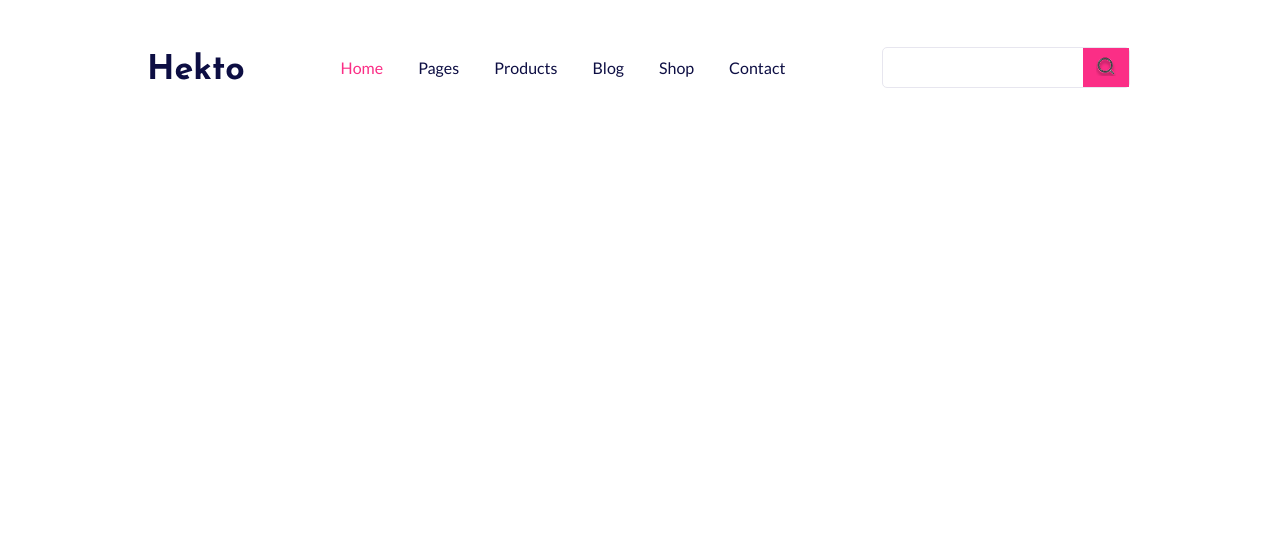
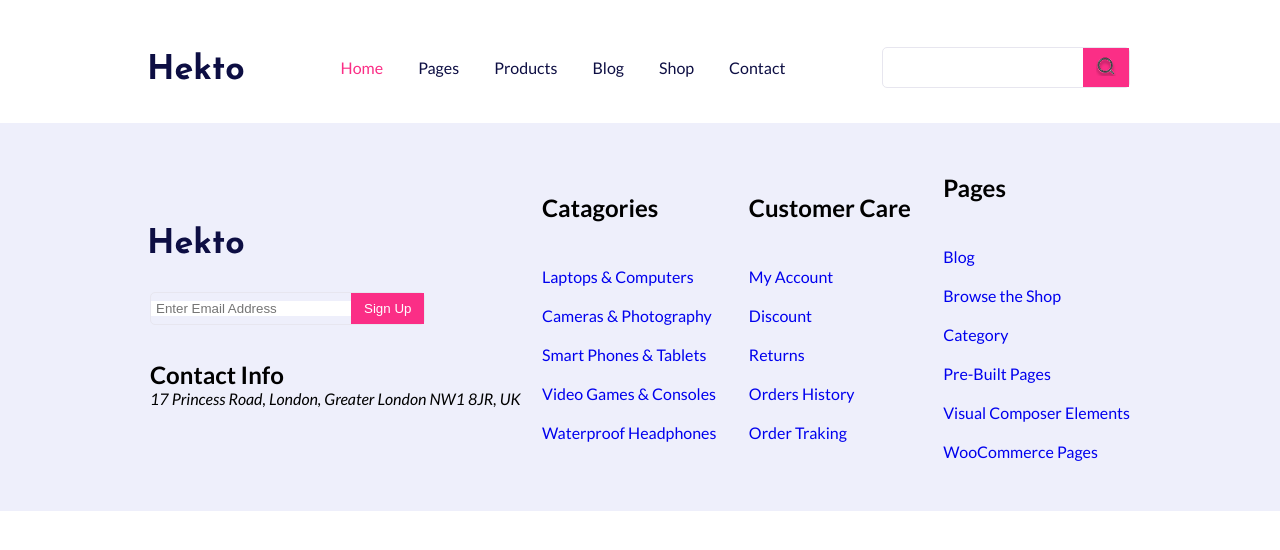
Before and after one commit to TasneemJarrar/hekto, a plain HTML site: page index.html in a window 1280 px wide. Drawn offline with Linux system fonts and the light colour scheme.

Commit message:
footer section creation

```diff
--- a/assets/base.css
+++ b/assets/base.css
@@ -38,3 +38,39 @@ ul{
 .btn-success{
   background-color: var(--succsscolor);
 }
+.text-white{
+  color: #fff;
+}
+.d-flex{
+  display: flex;
+}
+.flex-column{
+  flex-direction: column;
+}
+.gap-5{
+  gap: 5px;
+}
+.gap-10{
+  gap: 10px;
+}
+.gap-15{
+  gap: 15px;
+}
+.gap-20{
+  gap: 20px;
+}
+.gap-25{
+  gap: 25px;
+}
+.gap-30{
+  gap: 30px;
+}
+.gap-35{
+  gap: 35px;
+}
+.gap-40{
+  gap: 40px;
+}
+.gap-45{
+  gap: 45px;
+}
--- a/assets/main.css
+++ b/assets/main.css
@@ -6,10 +6,6 @@ body{
   flex-wrap: wrap;
   justify-content: space-between;
   padding: 47px 0 35px;
-}
-.header .list{
-  display: flex;
-  gap: 35px;
 }
 .bar{
   display: none;
@@ -49,3 +45,33 @@ body{
     display: block;
   }
 }
+/* header end */
+/* footer start */
+.footer{
+  background-color: #EEEFFB;
+  padding: 50px 0;
+}
+.footer .left-side{
+  align-items: flex-start;
+}
+.footer .left-side form{
+  border: solid 1px #E7E6EF;
+  border-radius: 5px;
+  display: flex;
+  align-items: center;
+}
+.footer .left-side input{
+  border: none;
+  outline: none;
+  width: 200px;
+  padding-left: 5px;
+}
+.footer .left-side button{
+  border: none;
+  outline: none;
+  background-color: var(--primarycolor);
+  padding: 8px 13px;
+}
+.footer .right-side{
+  width: 60%;
+}
--- a/index.html
+++ b/index.html
@@ -35,7 +35,7 @@
           </div>
 
           <nav class="navber">
-            <ul class="list">
+            <ul class="list d-flex gap-35">
               <li class="list-item">
                 <a href="#" class="active">Home</a>
               </li>
@@ -61,7 +61,8 @@
             <form>
               <input type="text" name="search" />
               <button type="submit">
-                <img class="search-icon"
+                <img
+                  class="search-icon"
                   src="./assets/img/public/uil_search.svg"
                   alt="search icon"
                 />
@@ -69,10 +70,80 @@
             </form>
           </div>
 
-          <svg width="20px" class="bar" xmlns="http://www.w3.org/2000/svg" viewBox="0 0 640 640"><!--!Font Awesome Free v7.0.0 by @fontawesome - https://fontawesome.com License - https://fontawesome.com/license/free Copyright 2025 Fonticons, Inc.--><path d="M64 160C64 142.3 78.3 128 96 128L480 128C497.7 128 512 142.3 512 160C512 177.7 497.7 192 480 192L96 192C78.3 192 64 177.7 64 160zM128 320C128 302.3 142.3 288 160 288L544 288C561.7 288 576 302.3 576 320C576 337.7 561.7 352 544 352L160 352C142.3 352 128 337.7 128 320zM512 480C512 497.7 497.7 512 480 512L96 512C78.3 512 64 497.7 64 480C64 462.3 78.3 448 96 448L480 448C497.7 448 512 462.3 512 480z"/></svg>
-
+          <svg
+            width="20px"
+            class="bar"
+            xmlns="http://www.w3.org/2000/svg"
+            viewBox="0 0 640 640"
+          >
+            <!--!Font Awesome Free v7.0.0 by @fontawesome - https://fontawesome.com License - https://fontawesome.com/license/free Copyright 2025 Fonticons, Inc.-->
+            <path
+              d="M64 160C64 142.3 78.3 128 96 128L480 128C497.7 128 512 142.3 512 160C512 177.7 497.7 192 480 192L96 192C78.3 192 64 177.7 64 160zM128 320C128 302.3 142.3 288 160 288L544 288C561.7 288 576 302.3 576 320C576 337.7 561.7 352 544 352L160 352C142.3 352 128 337.7 128 320zM512 480C512 497.7 497.7 512 480 512L96 512C78.3 512 64 497.7 64 480C64 462.3 78.3 448 96 448L480 448C497.7 448 512 462.3 512 480z"
+            />
+          </svg>
         </div>
       </div>
     </header>
+
+    <footer class="footer">
+      <div class="container">
+        <div class="row">
+          <div class="left-side d-flex flex-column gap-35">
+            <a href="#">
+              <img
+                src="./assets/img/public/Hekto.svg"
+                alt="hekto logo"
+                class="hekto logo"
+              />
+            </a>
+            <div class="sign-up">
+              <form>
+              <input type="email" placeholder="Enter Email Address" />
+              <button type="submit" class="text-white">Sign Up</button>
+            </form>
+            </div>
+            <div class="class-info">
+              <h2>Contact Info</h2>
+              <address>17 Princess Road, London, Greater London NW1 8JR, UK</address>
+            </div>
+          </div>
+          <div class="right-side">
+            <div class="row">
+              <div class="footer-item d-flex flex-column gap-45">
+                <h2>Catagories</h2>
+                <nav class="d-flex flex-column gap-20">
+                  <a href="#">Laptops & Computers</a>
+                  <a href="#">Cameras & Photography</a>
+                  <a href="#">Smart Phones & Tablets</a>
+                  <a href="#">Video Games & Consoles</a>
+                  <a href="#">Waterproof Headphones</a>
+                </nav>
+              </div>
+              <div class="footer-item d-flex flex-column gap-45">
+                <h2>Customer Care</h2>
+                <nav class="d-flex flex-column gap-20">
+                  <a href="#">My Account</a>
+                  <a href="#">Discount</a>
+                  <a href="#">Returns</a>
+                  <a href="#">Orders History</a>
+                  <a href="#">Order Traking</a>
+                </nav>
+              </div>
+              <div class="footer-item d-flex flex-column gap-45">
+                <h2>Pages</h2>
+                <nav class="d-flex flex-column gap-20">
+                  <a href="#">Blog</a>
+                  <a href="#">Browse the Shop</a>
+                  <a href="#">Category</a>
+                  <a href="#">Pre-Built Pages</a>
+                  <a href="#">Visual Composer Elements</a>
+                  <a href="#">WooCommerce Pages</a>
+                </nav>
+              </div>
+            </div>
+          </div>
+        </div>
+      </div>
+    </footer>
   </body>
 </html>
```
